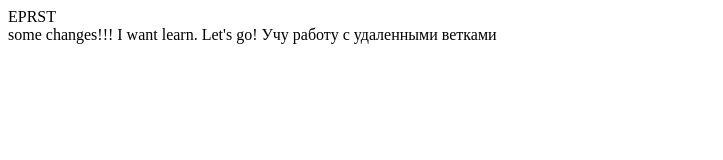
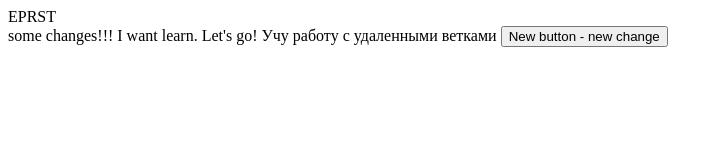
Before and after one commit to Tarnavar/NewA, a plain HTML site: page index.html in a window 1280 px wide. Shown: the whole page, without its empty margins (0-723 px from the left). Drawn offline with Linux system fonts and the light colour scheme.

Commit message:
new button

```diff
--- a/index.html
+++ b/index.html
@@ -14,5 +14,6 @@
     some changes!!! I want learn. Let's go!
 
     Учу работу с удаленными ветками
+    <button>New button - new change</button>
 </body>
 </html>
```
